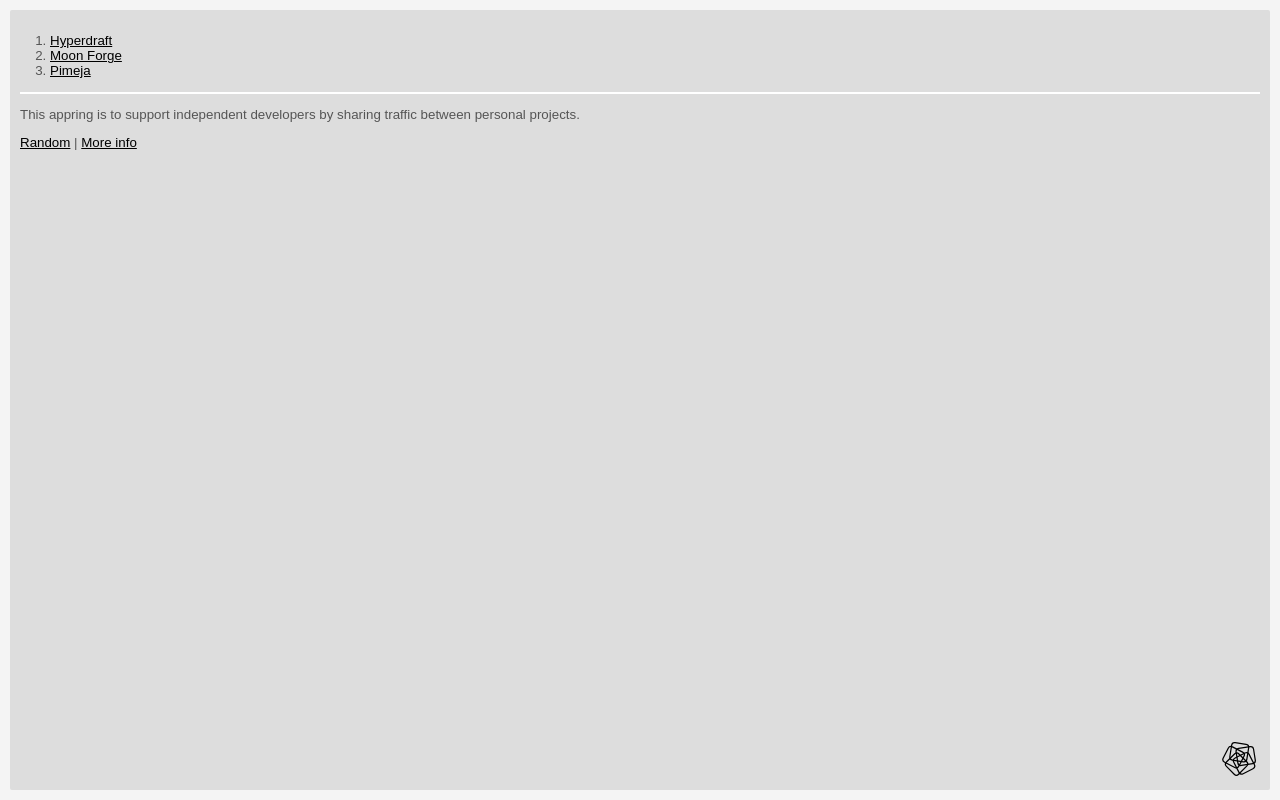
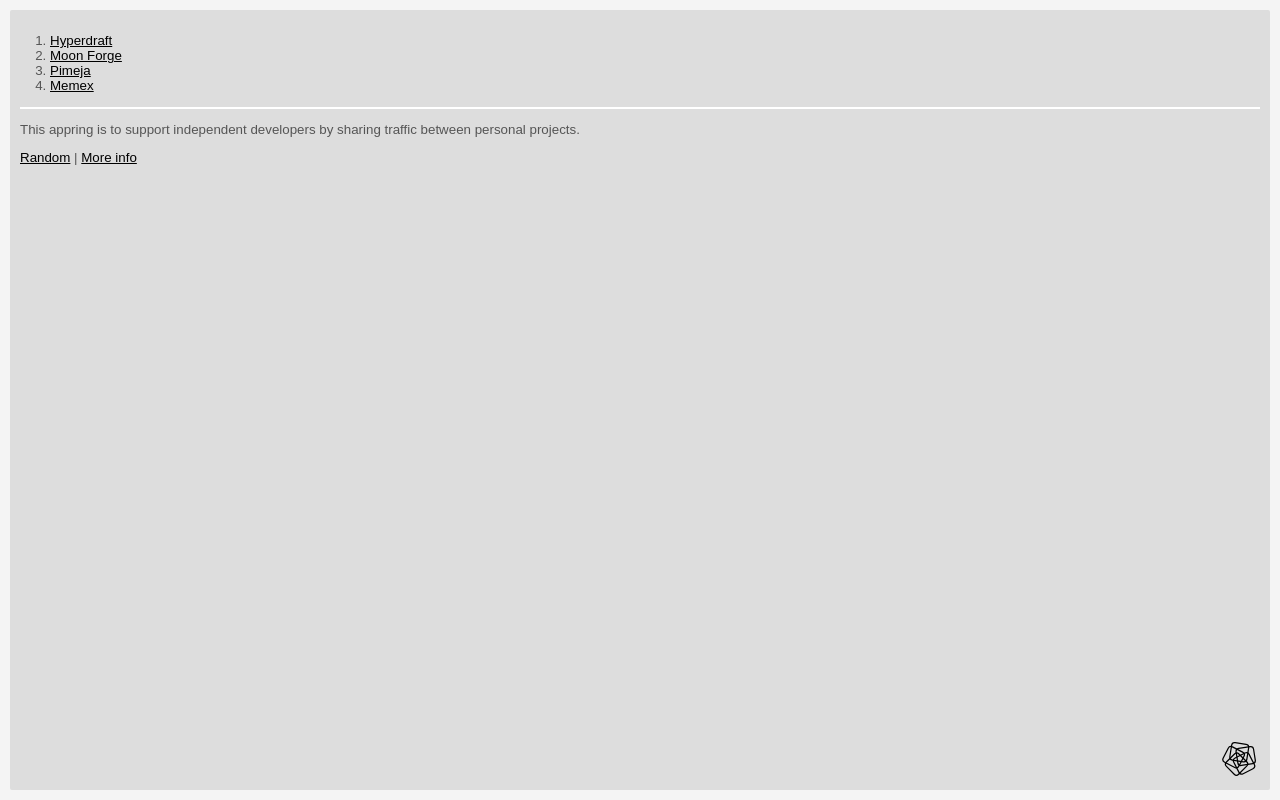
Before and after one commit to 0dataapp/small-web-app-ring, a website with bundled scripts: page index.html in a window 1280 px wide. Built offline with nearby package versions, Linux system fonts and the light colour scheme.

Commit message:
Add memex.

```diff
--- a/index.html
+++ b/index.html
@@ -22,6 +22,7 @@
 <li><a href="https://hyperdraft.rosano.ca" title="Turn your text notes into a website">Hyperdraft</a></li>
 <li><a href="https://moon-forge.brianginsburg.com" title="A playground for lunar instruments">Moon Forge</a></li>
 <li><a href="https://pimeja.lectronice.com" title="An English/French Toki Pona dictionary">Pimeja</a></li>
+<li><a href="https://github.com/kormyen/memex" title=" A personal knowledge base">Memex</a></li>
 
 </ol>
 
```
